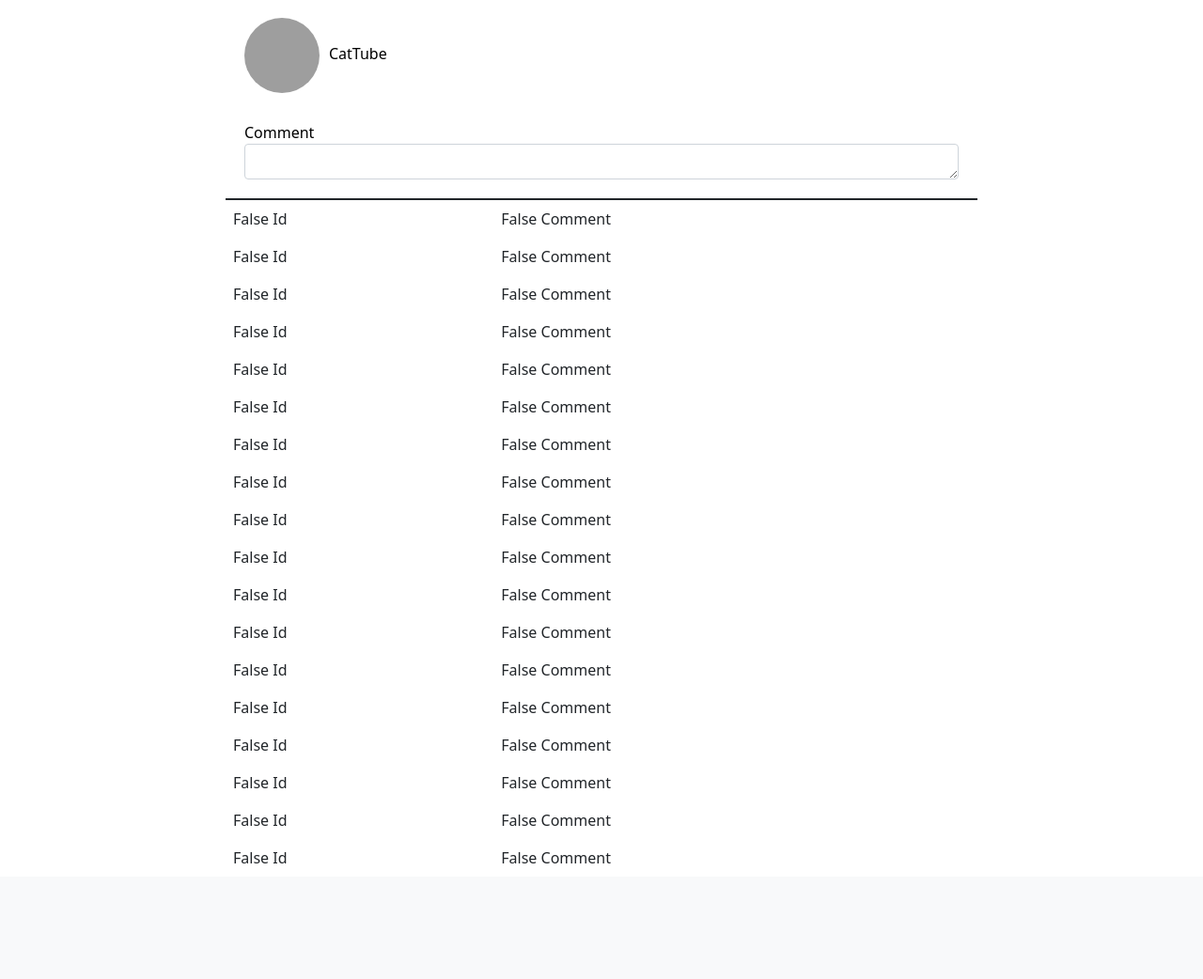
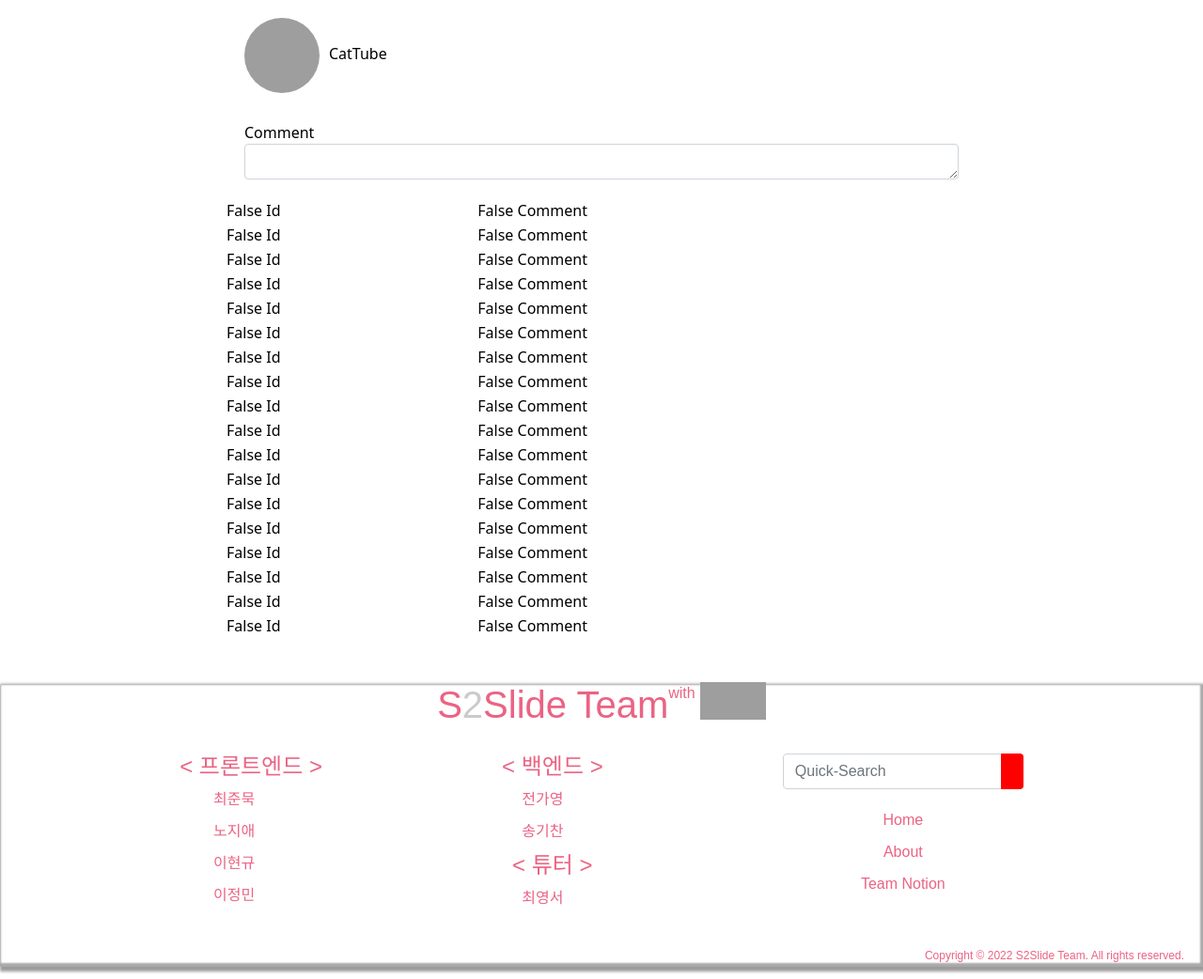
Before and after one commit to jiaero/SpartaContest, a Python web app: template templates/playlist.html in a window 1280 px wide. Shown: the part 507-1549 px from the top of the page at 94% size. Before the commit the page ends 1426 px from the top, so only its background shows below. Run offline with Jinja, Linux system fonts and the light colour scheme; the template is opened without the code that fills it, so the values that code supplies are empty; grey boxes are pictures that could not be loaded.

Commit message:
Applied footer to playlist.html

```diff
--- a/templates/playlist.html
+++ b/templates/playlist.html
@@ -155,7 +155,7 @@
 
         <!-- Comments Sections -->
         <div class="comments">
-            <table class="table">
+            <table>
                 <thead>
                     <!-- <tr>
                         <th scope="col">ID</th>
@@ -171,6 +171,70 @@
             </table>
         </div>
     </div>
+
+    <footer class="footer">
+        <div class="footer-title">
+            <div class="footer-title-fst"><h1>S<bold style="color:rgba(176, 176, 176, 0.657)">2</bold>Slide Team</h1><span>with</span></div>
+        <div><img class="footer-img" src="https://spartacodingclub.kr/v5/icons/logo_v2.svg"/></div></div>
+        <div class="footer-contents">
+            <div class="footer-fe-box">
+                <h4>&lt; 프론트엔드 &gt;</h4>
+                <div class="footer-name">
+                    <ul>최준묵</ul>
+                    <a href="https://github.com/dan-studio" target="_blank"><i class="fa-brands fa-github fa-lg"></i></a>
+                </div>
+                <div class="footer-name">
+                    <ul>노지애</ul>
+                    <div><a href="https://github.com/jiaero" target="_blank"><i class="fa-brands fa-github fa-lg"></i></a>
+                          </div>
+                </div>
+                <div class="footer-name">
+                    <ul>이현규</ul>
+                    <icon><a href="https://github.com/darksilicon13" target="_blank"><i class="fa-brands fa-github fa-lg"></i></a>
+                          </icon>
+                </div>
+                <div class="footer-name">
+                    <ul>이정민</ul>
+                    <icon><a href="https://github.com/froggy1014" target="_blank"><i class="fa-brands fa-github fa-lg"></i></a>
+                         </icon>
+                </div>
+            </div>
+            <div class="footer-be-box">
+                <h4>&lt;  백엔드  &gt;</h4>
+                <div class="footer-name">
+                    <ul>전가영</ul>
+                    <icon><a href="https://github.com/dsyhwk1016" target="_blank"><i class="fa-brands fa-github fa-lg"></i></a>
+                         </icon>
+                </div>
+                <div class="footer-name">
+                    <ul>송기찬</ul>
+                    <icon><a href="https://github.com/gichan-song" target="_blank"><i class="fa-brands fa-github fa-lg"></i></a>
+                          </icon>
+                </div>
+                <h4>&lt;  튜터  &gt;</h4>
+                <div class="footer-name">
+                    <ul>최영서</ul>
+                    <icon><a href="https://github.com/tomatophobia" target="_blank"><i class="fa-brands fa-github fa-lg"></i></a>
+                        </icon>
+                </div>
+            </div>
+            <div class="footer-searchbar">
+                <div class="input-group mb-3">
+                    <input type="text" class="form-control" placeholder="Quick-Search" aria-label="Recipient's username" aria-describedby="button-addon2" onKeyUp="if(window.event.keyCode==13){youtube(this.value)}">
+
+                    <button class="btn btn-outline-secondary" type="button" id="button-addon2"><i class="fa-brands fa-youtube fa-lg"></i></button>
+                  </div>
+                  <div class="footer-about">
+                      <a onClick="window.location.reload()">Home</a>
+                      <a href="#">About</a>
+                      <a href="https://www.notion.so/2-3be792a4fe0c40388a1474532f4c5328" target="_blank">Team Notion</a>
+                      <a href="#"></a>
+                      <a href="#"></a>
+                  </div>
+            </div>
+        </div>
+        <div class="footer-copy"><p>Copyright © 2022 S2Slide Team. All rights reserved.</p></div>
+    </footer>
 </body>
 
 </html>
--- a/templates/playlist_style.css
+++ b/templates/playlist_style.css
@@ -6,8 +6,10 @@ body {
     width: 800px;
     margin-left: auto;
     margin-right: auto;
+    margin-bottom: 50px;
 }
 
+/* Carousel */
 #carouselExampleControls {
     width: 800px;
     height: 400px;
@@ -40,23 +42,18 @@ a {
     height: auto;
 }
 
-table {
-    border-collapse: collapse;
+
+#prev-button {
+    margin-left: -100px;
+    filter: invert(100%);
 }
 
-td,
-th {
-    border: none;
+#next-button {
+    margin-right: -100px;
+    filter: invert(100%);
 }
+/* Carousel */
 
-.table {
-    width: 100%;
-    margin: auto;
-}
-
-.video {
-    margin: 20px;
-}
 
 .channelImg {
     margin: 20px;
@@ -67,17 +64,20 @@ th {
     display: inline;
 }
 
-.form-group {
-    margin: 20px;
-    color:black;
-}
-
 #author {
     height: 80px;
     width: 80px;
     object-fit: cover;
     border-radius: 50%;
     margin: 10px 10px 10px 20px;
+}
+
+/* Comment section */
+
+
+.form-group {
+    margin: 20px;
+    color:black;
 }
 
 #comment {
@@ -87,18 +87,123 @@ th {
     margin-right: auto;
 }
 
+table {
+    width: 100%;
+    margin: auto;
+    border-collapse: collapse;
+}
+
+td,
+th {
+    border: none;
+}
+
 #post-button {
     display: block;
     margin-left: auto;
     margin-right: 0;
 }
+/* Comment section */
 
-#prev-button {
-    margin-left: -100px;
-    filter: invert(100%);
+
+
+/*Footer*/
+
+footer {
+    /* position: relative;
+    transform: translateY(-100%); */
+    font-family: "Nanum Gothic", sans-serif;
+    color: #eb6383;
+    width: 100%;
+    height: 300px;
+    box-shadow: -1px -2px 2px 2px rgb(169, 169, 169) inset, 3px 2px 3px 3px rgb(155, 155, 155);
+    display: flex;
+    flex-direction: column;
+    justify-content: center;
+    align-items: center;
+    text-align: center;
 }
 
-#next-button {
-    margin-right: -100px;
-    filter: invert(100%);
+.footer-title {
+    display: flex;
+    padding: 20px;
+    width: 400px;
+    justify-content: space-evenly;
 }
+
+.footer-title-fst {
+    display: flex;
+}
+
+.footer-contents {
+    width: 100%;
+    display: flex;
+    margin-bottom: 40px;
+    justify-content: space-evenly;
+}
+
+.footer-fe-box ul,
+.footer-be-box ul {
+    padding: 0;
+    margin: 0;
+    text-align: left;
+}
+
+.footer-name {
+    display: flex;
+    justify-content: space-evenly;
+    align-items: center;
+    text-align: center;
+    margin-bottom: 10px;
+}
+
+.fa-github,
+.footer-about a {
+    color: #eb6383;
+}
+
+.fa-github:hover {
+    color: black;
+}
+
+.footer-copy {
+    position: relative;
+    font-size: 12px;
+    margin-right: 20px;
+    margin-left: auto;
+    bottom: 10px;
+    right: 0;
+}
+
+.footer-searchbar {
+    display: flex;
+    flex-direction: column;
+    justify-content: space-evenly;
+}
+
+#button-addon2 {
+    background-color: #fe0000;
+    border: none;
+}
+
+.fa-youtube {
+    color: black;
+}
+
+.footer-about {
+    display: flex;
+    flex-direction: column;
+    justify-content: space-evenly;
+}
+
+.footer-about a {
+    margin: 5px;
+}
+
+
+.footer-img {
+    width: 70px;
+    height: 40px;
+}
+
+/*/Footer*/
```
Also changed, not shown: templates/main.html (deleted, +0 -142 lines).
